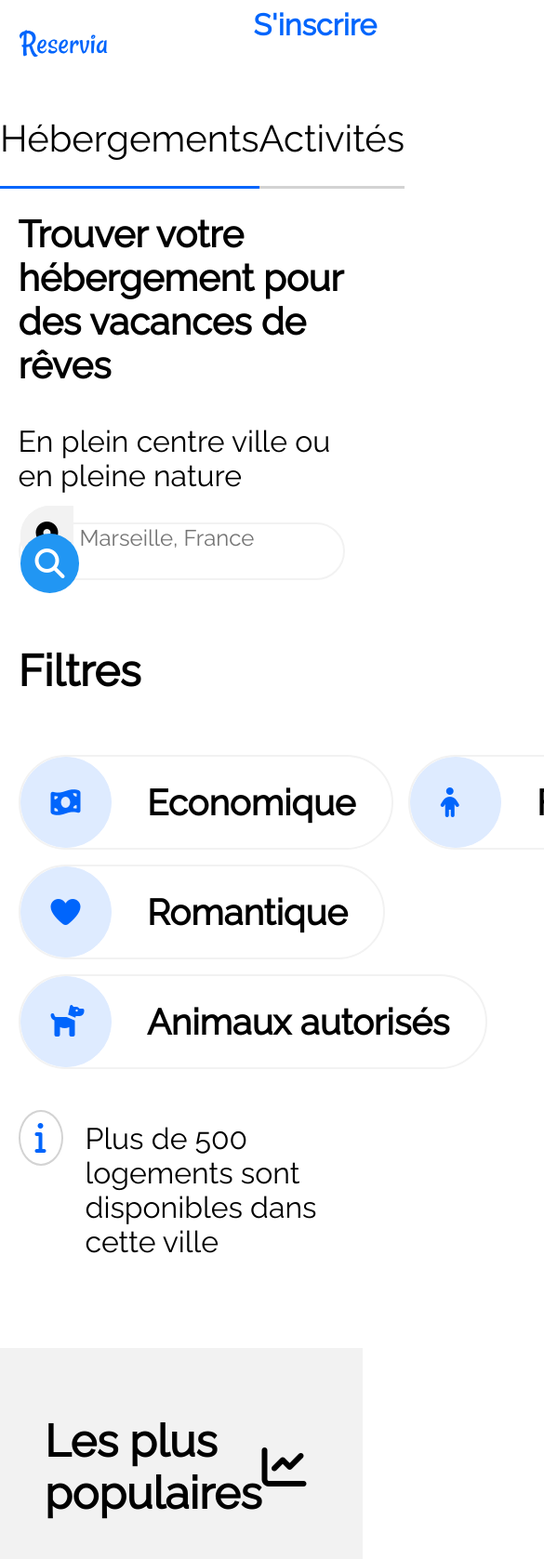
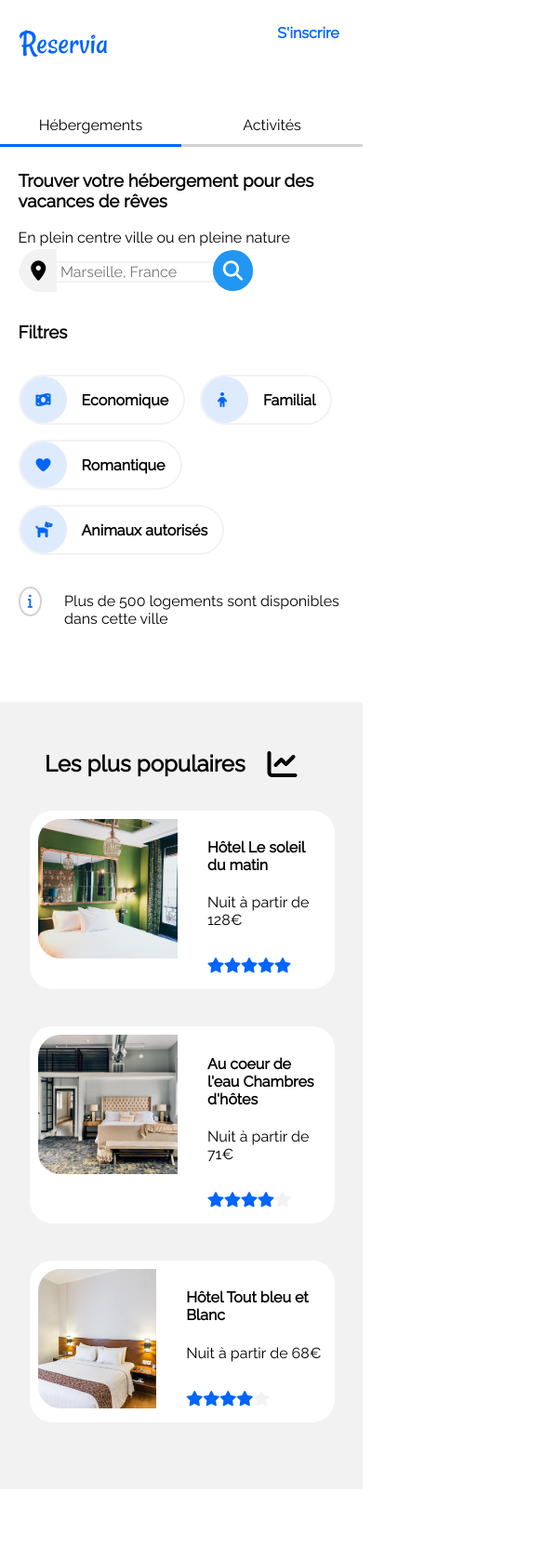
Before and after one commit to ArthurB2077/reservia, a plain HTML site: page index.html in a window 390 px wide. Shown: the top 1677 px of the page at 93% size, 585 px wide, since content can reach past the window. Drawn offline with Linux system fonts and the light colour scheme.

Commit message:
P1OPCR-29: wip. Erratic behavior is understood and the responsivity for mobiles will be in adequation to W3C standard soon

```diff
--- a/index.html
+++ b/index.html
@@ -61,23 +61,20 @@
                     <div class="rsv-filter-align--ecoandfam">
                         <div class="rsv-filter__modal">
                             <i class="fas fa-money-bill-wave rsv-filter__icon"></i>
-                            <i class="fas fa-money-bill-wave fa-2x rsv-filter__mediaicon"></i>
+
                             <b class="rsv-filter--txt">Economique</b>
                         </div>
                         <div class="rsv-filter__modal">
                             <i class="fas fa-child rsv-filter__icon"></i>
-                            <i class="fas fa-child fa-2x rsv-filter__mediaicon"></i>
                             <b class="rsv-filter--txt">Familial</b>
                         </div>
                     </div>
                     <div class="rsv-filter__modal">
                         <i class="fas fa-heart rsv-filter__icon"></i>
-                        <i class="fas fa-heart fa-2x rsv-filter__mediaicon"></i>
                         <b class="rsv-filter--txt">Romantique</b>
                     </div>
                     <div class="rsv-filter__modal">
                         <i class="fas fa-dog rsv-filter__icon"></i>
-                        <i class="fas fa-dog fa-2x rsv-filter__mediaicon"></i>
                         <b class="rsv-filter--txt">Animaux autorisés</b>
                     </div>
                 </div>
@@ -86,10 +83,6 @@
             <div class="rsv-info">
                 <div class="rsv-info--circle">
                     <i class="fas fa-info fa-sm rsv-info--icon"></i>
-                </div>
-
-                <div class="rsv-info--mediacircle">
-                    <i class="fas fa-info fa-2x rsv-info--mediaicon"></i>
                 </div>
 
                 <p class="rsv-info--text">Plus de 500 logements sont disponibles dans cette ville</p>
@@ -197,7 +190,6 @@
                 <div class="rsv-lodging--pophead">
                     <h2 class="rsv-popular-pophead--text">Les plus populaires</h2>
                     <i class="fas fa-chart-line fa-2x rsv-popular__icon"></i>
-                    <i class="fas fa-chart-line fa-3x rsv-popular__mediaicon"></i>
                 </div>
 
                 <div class="rsv-lodging--poplist">
--- a/style/style.css
+++ b/style/style.css
@@ -186,11 +186,6 @@ body
     color: white;
 }
 
-.rsv-filter__mediaicon
-{
-    display: none;
-}
-
 .rsv-filter--ifam
 {
     height: 0.8em;
@@ -227,18 +222,8 @@ body
     padding: 2px;
 }
 
-.rsv-info--mediacircle
-{
-    display: none;
-}
-
 .rsv-info--icon {
     color: #0065FC;
-}
-
-.rsv-info--mediaicon
-{
-    display: none;
 }
 
 #hebergements
@@ -328,11 +313,6 @@ body
     justify-content: space-between;
     align-items: center;
     margin-bottom: 1em;
-}
-
-.rsv-popular__mediaicon
-{
-    display: none;
 }
 
 .rsv-lodging--popular
@@ -671,7 +651,6 @@ body
         display: inherit;
         text-decoration: none;
         color: #0065FC;
-        font-size: 2em;
         margin: inherit;
         padding: inherit;
     }
@@ -681,7 +660,6 @@ body
         display: none;
         text-decoration: none;
         color: #0065FC;
-        font-size: 2em;
         margin: inherit;
         padding: inherit;
     }
@@ -713,7 +691,6 @@ body
         color: black;
         border-bottom: 3px solid;
         border-bottom-color: #0065FC;
-        font-size: 2.5em;
         padding-bottom: 0.7em;
         text-align: center;
         flex: 1;
@@ -725,7 +702,6 @@ body
         color: black;
         border-bottom: 3px solid;
         border-bottom-color: lightgrey;
-        font-size: 2.5em;
         padding-bottom: 0.7em;
         text-align: center;
         flex: 1;
@@ -739,12 +715,10 @@ body
         color: #0065FC;
         border-bottom: 3px solid;
         border-bottom-color: #0065FC;
-        font-size: 1.5em;
     }
 
     #rsv-searchsection--title {
         margin-top: 7%;
-        font-size: 2.5em;
         flex-wrap: wrap;
     }
 
@@ -755,7 +729,6 @@ body
 
     .rsv-searchsection--content--paragraph
     {
-        font-size: 2em;
     }
 
     .rsv-search
@@ -769,7 +742,6 @@ body
 
     .rsv-searchsection--content
     {
-        font-size: 1.5em;
     }
 
     .rsv-search__icon
@@ -790,7 +762,6 @@ body
 
     .rsv-search__serchbar
     {
-        font-size: 1em;
         border: none;
         margin-top: 0;
         padding: 0;
@@ -800,7 +771,6 @@ body
     .rsv-search__serchbar:focus
     {
         padding: 2em;
-        font-size: 1.5em;
         border: none;
         outline-width: 0;
     }
@@ -825,7 +795,6 @@ body
     {
         padding-right: 1em;
         flex-wrap: wrap-reverse;
-        font-size: 2.5em;
     }
 
     .rsv-filter__list
@@ -870,9 +839,8 @@ body
         align-self: center;
     }
 
-    .rsv-filter__mediaicon
+    .rsv-filter__icon
     {
-        display: inherit;
         border: 1px solid #DEEBFF;
         border-radius: 4em;
         padding: 1em;
@@ -881,21 +849,9 @@ body
         margin: 0;
     }
 
-
-    .rsv-filter__icon
-    {
-        display: none;
-        margin-right: 1em;
-        border: 1px solid #DEEBFF;
-        border-radius: 3em;
-        padding: 2.5em;
-        background-color: #DEEBFF;
-    }
-
     .rsv-filter--txt
     {
         color: black;
-        font-size: 2.4em;
         margin-left: 1em;
         padding-right: 1em;
         flex-wrap: nowrap;
@@ -915,36 +871,21 @@ body
 
     .rsv-info--circle
     {
-        display: none;
-    }
-
-    .rsv-info--icon
-    {
-        display: none;
-    }
-
-    .rsv-info--mediacircle
-    {
-        width: 1.5em;
-        height: 1.5em;
         border: 2px solid lightgrey;
         border-radius: 50%;
         display: flex;
         justify-content: center;
         align-items: center;
         margin-right: 1.5em;
-        padding: 1em;
     }
 
-    .rsv-info--mediaicon
+    .rsv-info--icon
     {
-        display: inherit;
         color: #0065FC;
     }
 
     .rsv-info--text
     {
-        font-size: 2em;
     }
 
     .rsv-lodging--pophead
@@ -978,7 +919,6 @@ body
 
     .rsv-popular-pophead--text
     {
-        font-size: 3em;
     }
 
     .rsv-popular--card
@@ -1000,24 +940,17 @@ body
         flex-direction: column;
         justify-content: center;
         margin-left: 2em;
-        font-size: 2em;
     }
 
     .rsv-popular__icon
     {
-        display: none;
-    }
 
-    .rsv-popular__mediaicon
-    {
-        display: inherit;
-        margin-right: 1em;
     }
 
     .rsv-lodging--images__pop
     {
-        width: 350px;
-        height: 300px;
+        width: 150px;
+        height: 150px;
         border-top-left-radius: 1.5em;
         border-bottom-left-radius: 1.5em;
         border-top-right-radius: 0;
@@ -1033,7 +966,6 @@ body
 
     #hebergements
     {
-        font-size: 3em;
     }
 
     .rsv-lodging--classic
@@ -1075,7 +1007,6 @@ body
         margin-left: 2em;
         width: auto;
         margin-bottom: 0.5em;
-        font-size: 2em;
     }
 
     .rsv-lodging--images
@@ -1091,14 +1022,12 @@ body
     {
         padding:0.5em;
         margin-top: 0.5em;
-        font-size: 2em;
         margin-bottom: 3em;
     }
 
     #activites
     {
         margin-top: 0;
-        font-size: 3em;
     }
 
     .rsv-activities--container
@@ -1111,7 +1040,6 @@ body
     .rsv-activities--headers
     {
         margin-left: 2em;
-        font-size: 2em;
     }
 
     .rsv-activities--card1
@@ -1172,7 +1100,6 @@ body
         margin: 0 0 2em 1em;
         white-space: nowrap;
         text-align: inherit;
-        font-size: 2em;
     }
 
     .rsv-footer__content1
```
